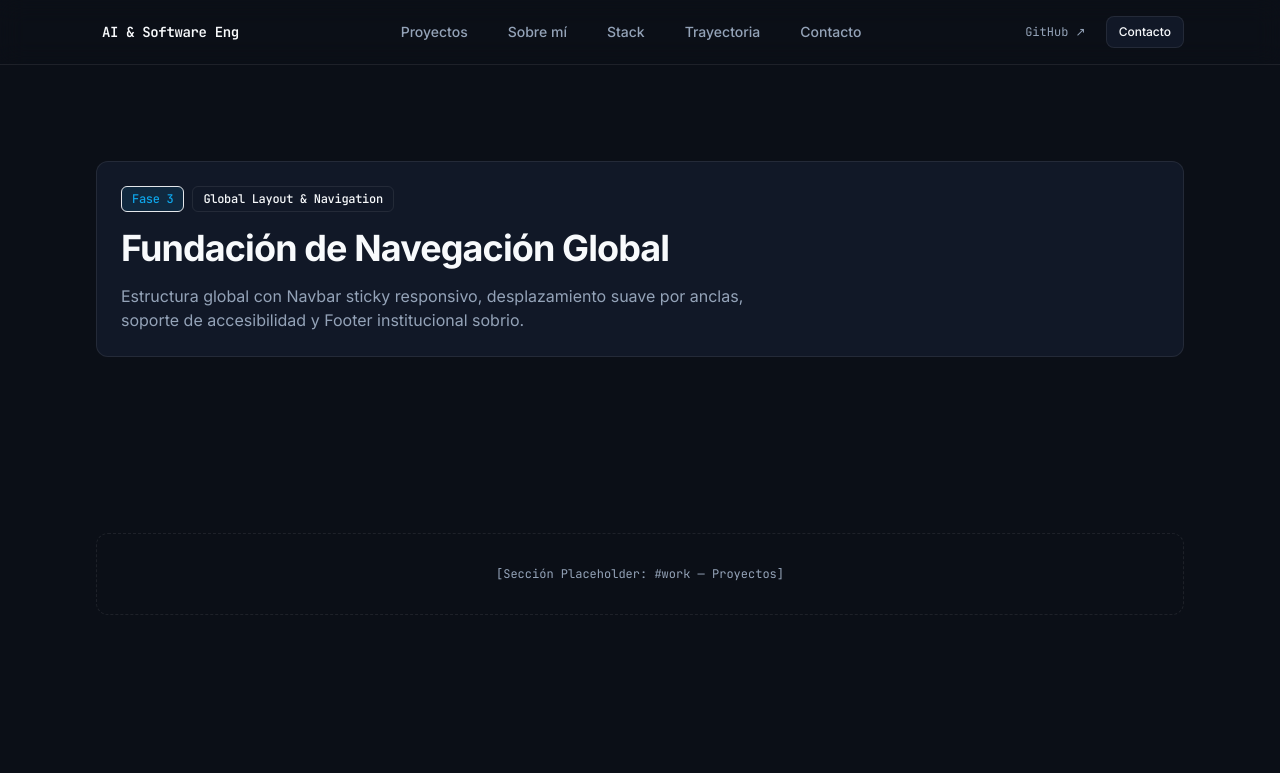
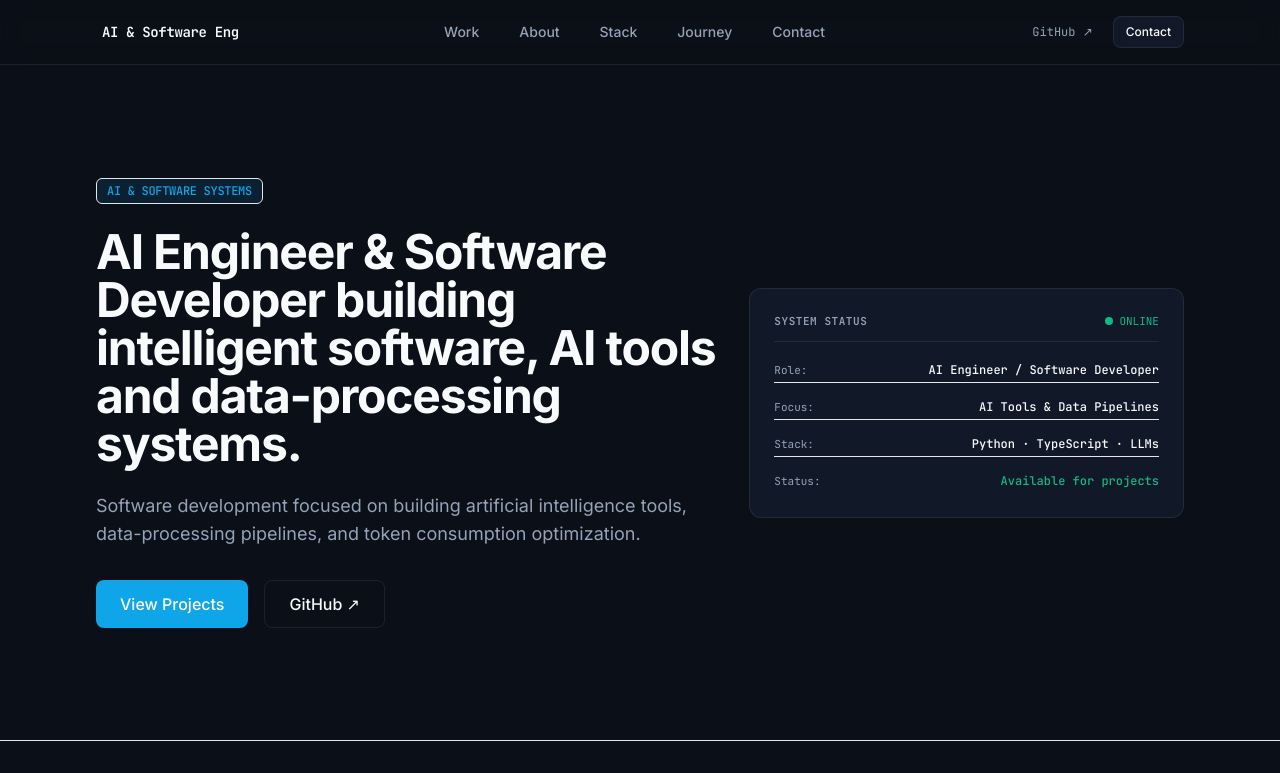
Before and after one commit to ddamago0/Portfolio, a Next.js app: page / in a window 1280 px wide. Shown: the top 773 px of the page. Built offline with nearby package versions, Linux system fonts and the light colour scheme.

Commit message:
feat: complete hero section and standardize content to english

```diff
--- a/src/app/layout.tsx
+++ b/src/app/layout.tsx
@@ -18,7 +18,7 @@ const jetbrainsMono = JetBrains_Mono({
 
 export const metadata: Metadata = {
   title: "Portfolio — AI Engineer & Software Developer",
-  description: "Portfolio profesional de AI Engineer & Software Developer.",
+  description: "Personal portfolio of AI Engineer and Software Developer.",
 };
 
 export default function RootLayout({
@@ -27,7 +27,7 @@ export default function RootLayout({
   children: React.ReactNode;
 }>) {
   return (
-    <html lang="es" className={`${inter.variable} ${jetbrainsMono.variable}`}>
+    <html lang="en" className={`${inter.variable} ${jetbrainsMono.variable}`}>
       <body className="min-h-screen flex flex-col bg-background text-foreground antialiased font-sans">
         <Navbar />
         <div className="flex-1">{children}</div>
--- a/src/app/page.tsx
+++ b/src/app/page.tsx
@@ -1,34 +1,17 @@
+import { Hero } from "@/components/sections/hero";
 import { Container } from "@/components/ui/container";
-import { Card } from "@/components/ui/card";
-import { Badge } from "@/components/ui/badge";
 
 export default function Home() {
   return (
-    <main className="space-y-24 py-12">
-      {/* Placeholder Intro */}
-      <section className="py-12">
-        <Container size="lg">
-          <Card className="space-y-4">
-            <div className="flex items-center gap-2">
-              <Badge variant="accent">Fase 3</Badge>
-              <Badge variant="outline">Global Layout &amp; Navigation</Badge>
-            </div>
-            <h1 className="text-2xl sm:text-4xl font-bold tracking-tight text-foreground">
-              Fundación de Navegación Global
-            </h1>
-            <p className="text-muted-foreground max-w-2xl text-sm sm:text-base">
-              Estructura global con Navbar sticky responsivo, desplazamiento suave por anclas,
-              soporte de accesibilidad y Footer institucional sobrio.
-            </p>
-          </Card>
-        </Container>
-      </section>
+    <main className="space-y-20 pb-24">
+      {/* Primary Hero Section */}
+      <Hero />
 
-      {/* Placeholders de secciones para probar la navegación de anclas */}
+      {/* Anchor Navigation Section Placeholders */}
       <section id="work" className="scroll-mt-20 py-8">
         <Container size="lg">
           <div className="border border-dashed border-surface-border rounded-xl p-8 text-center text-xs font-mono text-muted-foreground">
-            [Sección Placeholder: #work — Proyectos]
+            [Placeholder Section: #work — Work]
           </div>
         </Container>
       </section>
@@ -36,7 +19,7 @@ export default function Home() {
       <section id="about" className="scroll-mt-20 py-8">
         <Container size="lg">
           <div className="border border-dashed border-surface-border rounded-xl p-8 text-center text-xs font-mono text-muted-foreground">
-            [Sección Placeholder: #about — Sobre mí]
+            [Placeholder Section: #about — About]
           </div>
         </Container>
       </section>
@@ -44,7 +27,7 @@ export default function Home() {
       <section id="stack" className="scroll-mt-20 py-8">
         <Container size="lg">
           <div className="border border-dashed border-surface-border rounded-xl p-8 text-center text-xs font-mono text-muted-foreground">
-            [Sección Placeholder: #stack — Stack Técnico]
+            [Placeholder Section: #stack — Technical Stack]
           </div>
         </Container>
       </section>
@@ -52,7 +35,7 @@ export default function Home() {
       <section id="journey" className="scroll-mt-20 py-8">
         <Container size="lg">
           <div className="border border-dashed border-surface-border rounded-xl p-8 text-center text-xs font-mono text-muted-foreground">
-            [Sección Placeholder: #journey — Trayectoria]
+            [Placeholder Section: #journey — Journey]
           </div>
         </Container>
       </section>
@@ -60,7 +43,7 @@ export default function Home() {
       <section id="contact" className="scroll-mt-20 py-8">
         <Container size="lg">
           <div className="border border-dashed border-surface-border rounded-xl p-8 text-center text-xs font-mono text-muted-foreground">
-            [Sección Placeholder: #contact — Contacto]
+            [Placeholder Section: #contact — Contact]
           </div>
         </Container>
       </section>
--- a/src/components/layout/footer.tsx
+++ b/src/components/layout/footer.tsx
@@ -13,7 +13,7 @@ export const Footer: React.FC = () => {
               AI Engineer &amp; Software Developer
             </span>
             <span className="hidden sm:inline text-surface-border">•</span>
-            <span>© {currentYear} Todos los derechos reservados.</span>
+            <span>© {currentYear} All rights reserved.</span>
           </div>
 
           <div className="flex items-center gap-4 font-mono">
@@ -22,7 +22,7 @@ export const Footer: React.FC = () => {
               target="_blank"
               rel="noopener noreferrer"
               className="hover:text-foreground transition-colors focus-visible:outline-none focus-visible:ring-2 focus-visible:ring-accent rounded-md px-1 py-0.5"
-              aria-label="Perfil de GitHub (enlace temporal)"
+              aria-label="GitHub profile (placeholder link)"
             >
               GitHub
             </a>
@@ -31,7 +31,7 @@ export const Footer: React.FC = () => {
               target="_blank"
               rel="noopener noreferrer"
               className="hover:text-foreground transition-colors focus-visible:outline-none focus-visible:ring-2 focus-visible:ring-accent rounded-md px-1 py-0.5"
-              aria-label="Perfil de LinkedIn (enlace temporal)"
+              aria-label="LinkedIn profile (placeholder link)"
             >
               LinkedIn
             </a>
--- a/src/components/layout/navbar.tsx
+++ b/src/components/layout/navbar.tsx
@@ -5,11 +5,11 @@ import { Container } from "@/components/ui/container";
 import { Button } from "@/components/ui/button";
 
 const navItems = [
-  { label: "Proyectos", href: "#work" },
-  { label: "Sobre mí", href: "#about" },
+  { label: "Work", href: "#work" },
+  { label: "About", href: "#about" },
   { label: "Stack", href: "#stack" },
-  { label: "Trayectoria", href: "#journey" },
-  { label: "Contacto", href: "#contact" },
+  { label: "Journey", href: "#journey" },
+  { label: "Contact", href: "#contact" },
 ];
 
 export const Navbar: React.FC = () => {
@@ -19,7 +19,7 @@ export const Navbar: React.FC = () => {
     <header className="sticky top-0 z-50 w-full border-b border-surface-border bg-background/80 backdrop-blur-md">
       <Container size="lg">
         <div className="flex h-16 items-center justify-between">
-          {/* Identificador de marca / Perfil */}
+          {/* Brand Identifier */}
           <a
             href="#"
             className="font-mono text-sm font-semibold tracking-tight text-foreground hover:text-accent transition-colors focus-visible:outline-none focus-visible:ring-2 focus-visible:ring-accent rounded-md px-1.5 py-1"
@@ -27,8 +27,8 @@ export const Navbar: React.FC = () => {
             AI &amp; Software Eng
           </a>
 
-          {/* Navegación Escritorio */}
-          <nav className="hidden md:flex items-center gap-6" aria-label="Navegación principal">
+          {/* Desktop Navigation */}
+          <nav className="hidden md:flex items-center gap-6" aria-label="Main navigation">
             {navItems.map((item) => (
               <a
                 key={item.href}
@@ -40,14 +40,14 @@ export const Navbar: React.FC = () => {
             ))}
           </nav>
 
-          {/* CTAs Escritorio */}
+          {/* Desktop CTAs */}
           <div className="hidden md:flex items-center gap-3">
             <a
               href="https://github.com"
               target="_blank"
               rel="noopener noreferrer"
               className="text-xs font-mono text-muted-foreground hover:text-foreground transition-colors focus-visible:outline-none focus-visible:ring-2 focus-visible:ring-accent rounded-md px-2 py-1"
-              aria-label="GitHub (enlace temporal)"
+              aria-label="GitHub (placeholder link)"
             >
               GitHub ↗
             </a>
@@ -59,17 +59,17 @@ export const Navbar: React.FC = () => {
                 element?.scrollIntoView({ behavior: "smooth" });
               }}
             >
-              Contacto
+              Contact
             </Button>
           </div>
 
-          {/* Botón Menú Móvil */}
+          {/* Mobile Menu Button */}
           <button
             type="button"
             className="md:hidden min-h-[44px] min-w-[44px] inline-flex items-center justify-center rounded-md p-2 text-muted-foreground hover:bg-surface hover:text-foreground focus-visible:outline-none focus-visible:ring-2 focus-visible:ring-accent"
             aria-expanded={isOpen}
             aria-controls="mobile-menu"
-            aria-label={isOpen ? "Cerrar menú" : "Abrir menú de navegación"}
+            aria-label={isOpen ? "Close menu" : "Open navigation menu"}
             onClick={() => setIsOpen(!isOpen)}
           >
             <svg
@@ -90,13 +90,13 @@ export const Navbar: React.FC = () => {
         </div>
       </Container>
 
-      {/* Menú Desplegable Móvil */}
+      {/* Mobile Dropdown Menu */}
       {isOpen && (
         <div
           id="mobile-menu"
           className="md:hidden border-b border-surface-border bg-surface/95 backdrop-blur-md px-4 pt-2 pb-6 space-y-1"
         >
-          <nav aria-label="Navegación móvil" className="flex flex-col">
+          <nav aria-label="Mobile navigation" className="flex flex-col">
             {navItems.map((item) => (
               <a
                 key={item.href}
@@ -123,7 +123,7 @@ export const Navbar: React.FC = () => {
               onClick={() => setIsOpen(false)}
               className="min-h-[44px] flex items-center justify-center text-sm font-medium bg-accent text-accent-foreground rounded-md px-4 py-2"
             >
-              Contacto
+              Contact
             </a>
           </div>
         </div>
--- /dev/null
+++ b/src/components/sections/hero.tsx
@@ -0,0 +1,84 @@
+import * as React from "react";
+import { Container } from "@/components/ui/container";
+import { Button } from "@/components/ui/button";
+import { Badge } from "@/components/ui/badge";
+import { Card } from "@/components/ui/card";
+import { heroContent } from "@/content/hero";
+
+export const Hero: React.FC = () => {
+  return (
+    <section className="relative py-16 sm:py-24 lg:py-28 border-b border-surface-border/60">
+      <Container size="lg">
+        <div className="grid grid-cols-1 lg:grid-cols-12 gap-10 lg:gap-8 items-center">
+          {/* Columna Principal / Titular */}
+          <div className="lg:col-span-7 space-y-6">
+            <div className="inline-flex">
+              <Badge variant="accent" size="md">
+                {heroContent.badge}
+              </Badge>
+            </div>
+
+            <h1 className="text-3xl sm:text-4xl md:text-5xl font-bold tracking-tight text-foreground leading-[1.15]">
+              {heroContent.title}
+            </h1>
+
+            <p className="text-base sm:text-lg text-muted-foreground max-w-2xl leading-relaxed">
+              {heroContent.description}
+            </p>
+
+            <div className="pt-2 flex flex-wrap items-center gap-4">
+              <Button variant="primary" size="lg" href={heroContent.primaryCta.href}>
+                {heroContent.primaryCta.label}
+              </Button>
+
+              <Button
+                variant="outline"
+                size="lg"
+                href={heroContent.secondaryCta.href}
+                target={heroContent.secondaryCta.isExternal ? "_blank" : undefined}
+                rel={heroContent.secondaryCta.isExternal ? "noopener noreferrer" : undefined}
+              >
+                {heroContent.secondaryCta.label} ↗
+              </Button>
+            </div>
+          </div>
+
+          {/* Columna Derecha / Panel de Estado de Sistema */}
+          <div className="lg:col-span-5">
+            <Card className="font-mono text-xs space-y-4 border-surface-border bg-surface/90">
+              <div className="flex items-center justify-between border-b border-surface-border pb-3">
+                <span className="text-muted-foreground uppercase tracking-wider font-semibold text-[11px]">
+                  {heroContent.statusPanel.title}
+                </span>
+                <span className="inline-flex items-center gap-1.5 text-status-success text-[11px]">
+                  <span className="h-2 w-2 rounded-full bg-status-success" />
+                  ONLINE
+                </span>
+              </div>
+
+              <div className="space-y-3">
+                {heroContent.statusPanel.items.map((item, index) => (
+                  <div
+                    key={index}
+                    className="flex flex-col sm:flex-row sm:items-center justify-between gap-1 py-1 border-b border-surface-border/40 last:border-0"
+                  >
+                    <span className="text-muted-foreground text-[11px]">
+                      {item.label}:
+                    </span>
+                    <span
+                      className={`font-medium ${
+                        item.isActive ? "text-status-success" : "text-foreground"
+                      }`}
+                    >
+                      {item.value}
+                    </span>
+                  </div>
+                ))}
+              </div>
+            </Card>
+          </div>
+        </div>
+      </Container>
+    </section>
+  );
+};
--- a/src/components/ui/button.tsx
+++ b/src/components/ui/button.tsx
@@ -4,10 +4,16 @@ export interface ButtonProps
   extends React.ButtonHTMLAttributes<HTMLButtonElement> {
   variant?: "primary" | "secondary" | "ghost" | "outline";
   size?: "sm" | "md" | "lg";
+  href?: string;
+  target?: string;
+  rel?: string;
 }
 
-export const Button = React.forwardRef<HTMLButtonElement, ButtonProps>(
-  ({ className = "", variant = "primary", size = "md", children, ...props }, ref) => {
+export const getButtonClasses = (
+  variant: "primary" | "secondary" | "ghost" | "outline" = "primary",
+  size: "sm" | "md" | "lg" = "md",
+  className = ""
+) => {
   const baseStyles =
     "inline-flex items-center justify-center font-medium rounded-lg transition-colors focus-visible:outline-none focus-visible:ring-2 focus-visible:ring-accent focus-visible:ring-offset-2 focus-visible:ring-offset-background disabled:opacity-50 disabled:pointer-events-none cursor-pointer";
 
@@ -28,7 +34,25 @@ export const Button = React.forwardRef<HTMLButtonElement, ButtonProps>(
     lg: "h-12 px-6 text-base gap-2.5",
   };
 
-    const combinedClassName = `${baseStyles} ${variants[variant]} ${sizes[size]} ${className}`.trim();
+  return `${baseStyles} ${variants[variant]} ${sizes[size]} ${className}`.trim();
+};
+
+export const Button = React.forwardRef<HTMLButtonElement, ButtonProps>(
+  ({ className = "", variant = "primary", size = "md", href, target, rel, children, ...props }, ref) => {
+    const combinedClassName = getButtonClasses(variant, size, className);
+
+    if (href) {
+      return (
+        <a
+          href={href}
+          target={target}
+          rel={rel}
+          className={combinedClassName}
+        >
+          {children}
+        </a>
+      );
+    }
 
     return (
       <button ref={ref} className={combinedClassName} {...props}>
--- /dev/null
+++ b/src/content/hero.ts
@@ -0,0 +1,49 @@
+export interface HeroStatusItem {
+  label: string;
+  value: string;
+  isActive?: boolean;
+}
+
+export interface HeroContent {
+  badge: string;
+  title: string;
+  description: string;
+  primaryCta: {
+    label: string;
+    href: string;
+  };
+  secondaryCta: {
+    label: string;
+    href: string;
+    isExternal?: boolean;
+  };
+  statusPanel: {
+    title: string;
+    items: HeroStatusItem[];
+  };
+}
+
+export const heroContent: HeroContent = {
+  badge: "AI & SOFTWARE SYSTEMS",
+  title: "AI Engineer & Software Developer building intelligent software, AI tools and data-processing systems.",
+  description:
+    "Software development focused on building artificial intelligence tools, data-processing pipelines, and token consumption optimization.",
+  primaryCta: {
+    label: "View Projects",
+    href: "#work",
+  },
+  secondaryCta: {
+    label: "GitHub",
+    href: "https://github.com",
+    isExternal: true,
+  },
+  statusPanel: {
+    title: "System Status",
+    items: [
+      { label: "Role", value: "AI Engineer / Software Developer" },
+      { label: "Focus", value: "AI Tools & Data Pipelines" },
+      { label: "Stack", value: "Python · TypeScript · LLMs" },
+      { label: "Status", value: "Available for projects", isActive: true },
+    ],
+  },
+};
```
Lines whose indentation alone changed are shown as unchanged.
